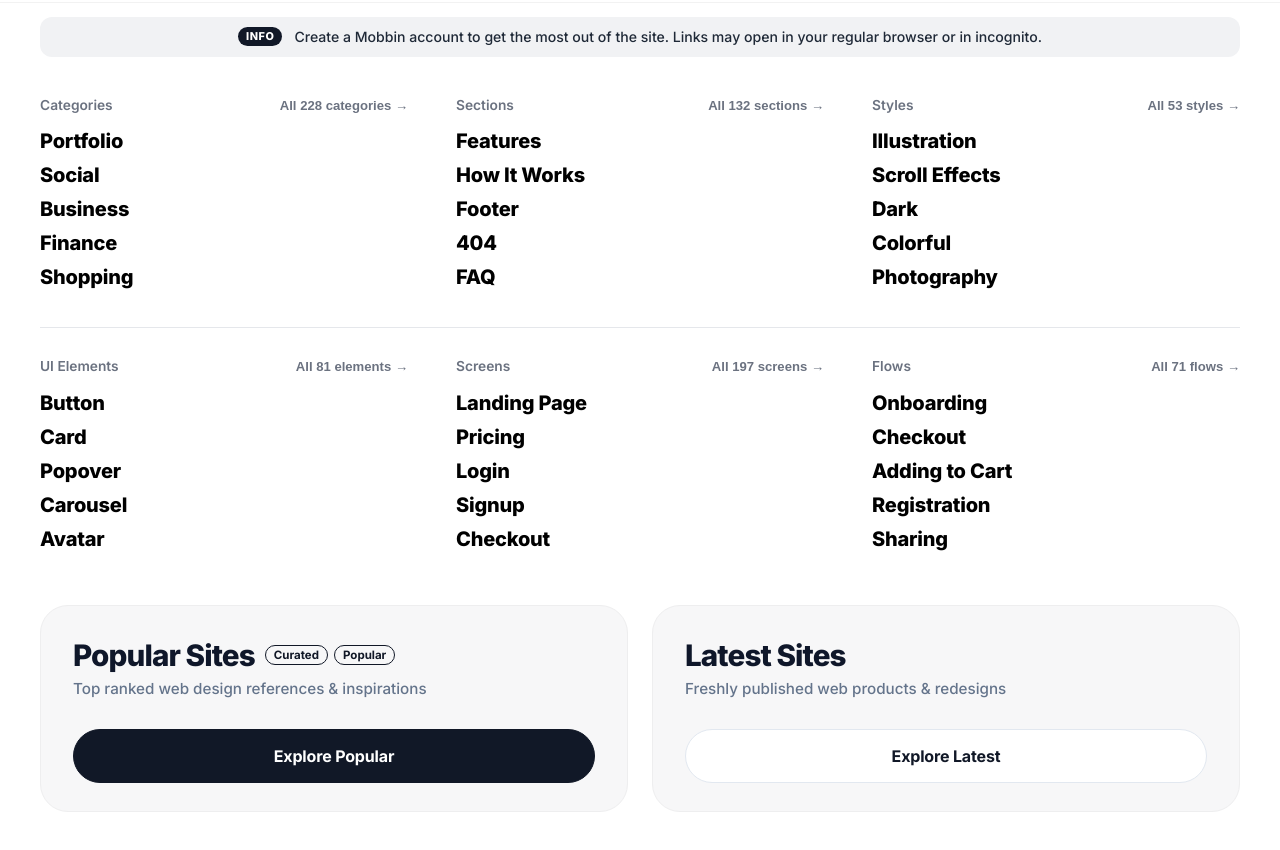
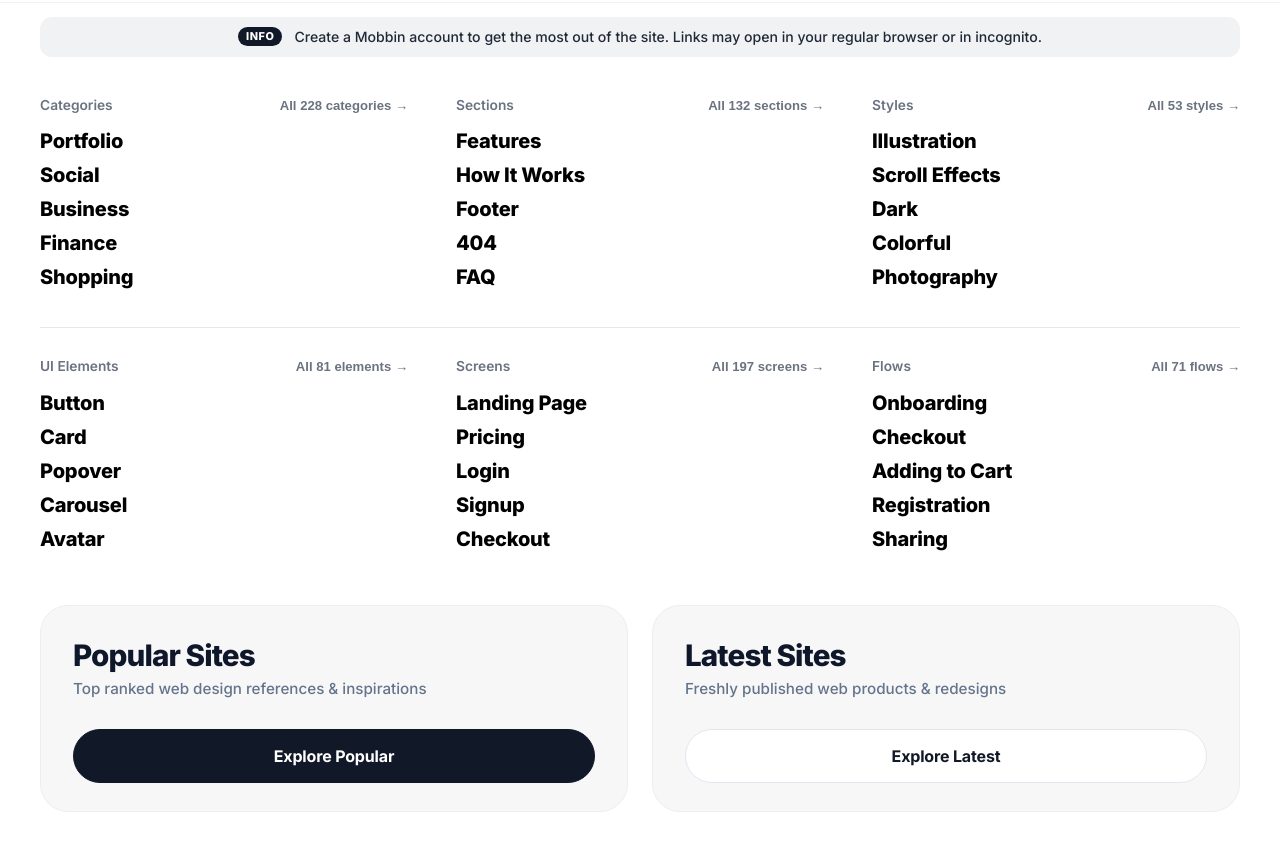
Before and after one commit to Abdul-Hafeedh/Mob-bin, a website: page public/index.html in a window 1280 px wide. Shown: the part 70-920 px from the top of the page. Drawn offline with Linux system fonts and the light colour scheme; no server answers.

Commit message:
Remove Curated and Popular badge pills from Popular Sites card

```diff
--- a/public/index.html
+++ b/public/index.html
@@ -168,10 +168,6 @@
         <div class="pricing-card-top">
           <div class="pricing-card-header">
             <h2 class="pricing-card-title">Popular Sites</h2>
-            <div class="pricing-badges">
-              <span class="badge-pill badge-outline">Curated</span>
-              <span class="badge-pill badge-outline">Popular</span>
-            </div>
           </div>
           <p class="pricing-card-sub">Top ranked web design references & inspirations</p>
         </div>
--- a/public/style.css
+++ b/public/style.css
@@ -506,22 +506,6 @@ body {
   line-height: 1.15;
 }
 
-.pricing-badges {
-  display: flex;
-  align-items: center;
-  gap: 6px;
-}
-
-.badge-pill.badge-outline {
-  border: 1.5px solid #111827;
-  color: #111827;
-  font-size: 0.72rem;
-  font-weight: 700;
-  padding: 2px 8px;
-  border-radius: 999px;
-  background: transparent;
-  line-height: 1.3;
-}
 
 .pricing-card-sub {
   font-size: 0.95rem;
```
